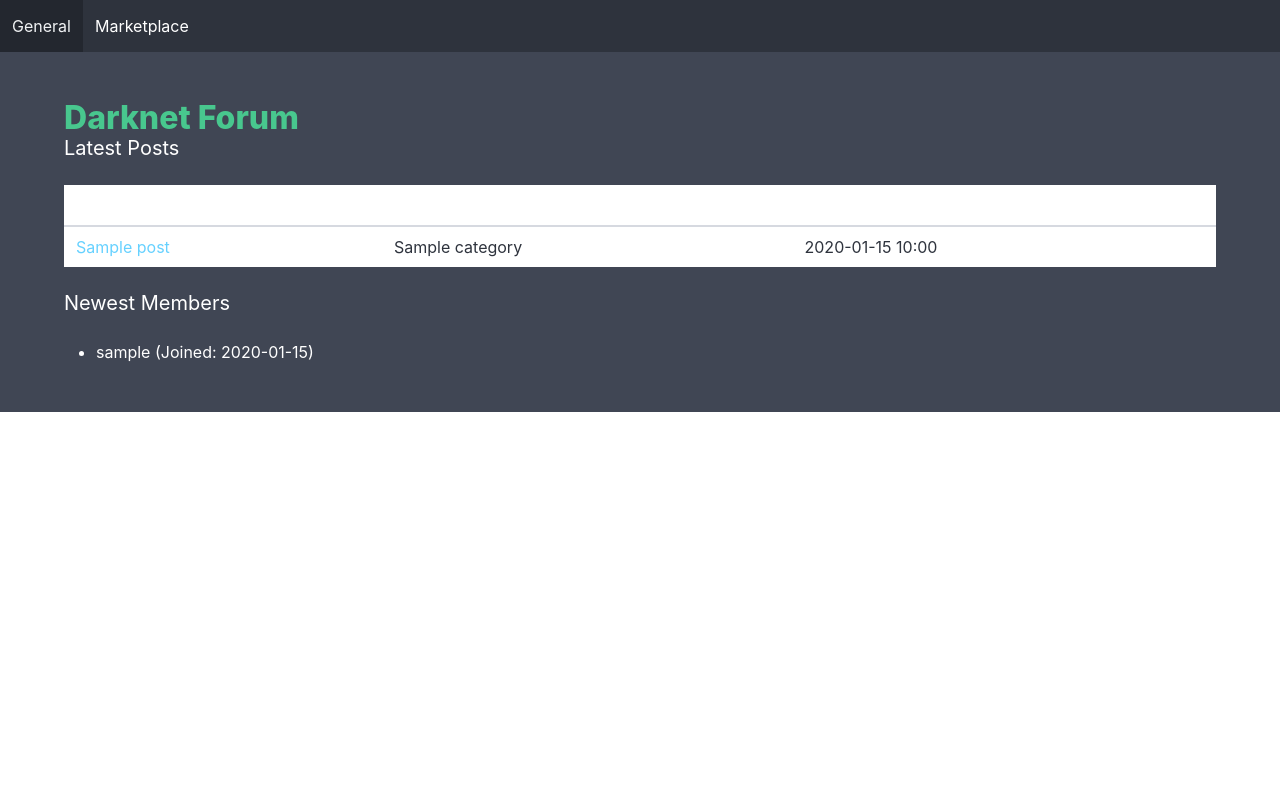
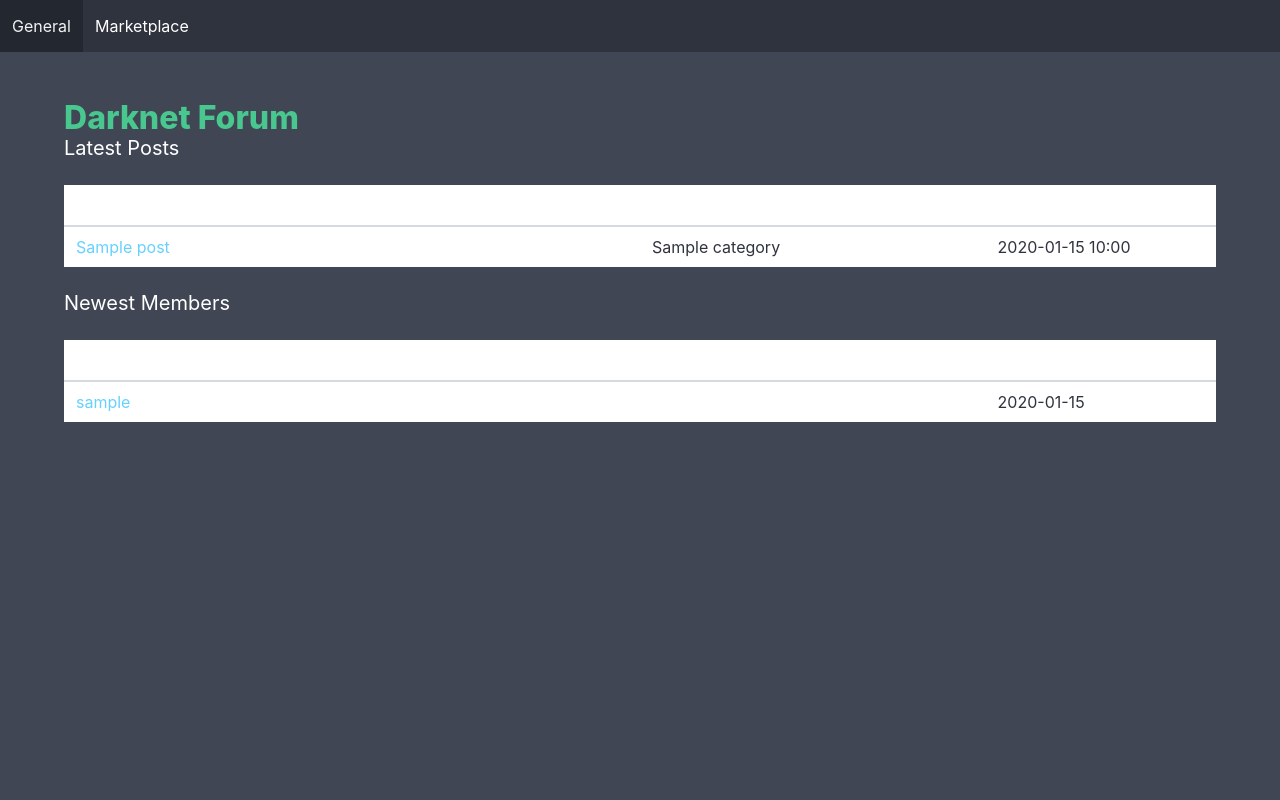
Before and after one commit to 0xHamy/tor_forum, a Flask app: page / in a window 1280 px wide. Run offline with Flask 3, Linux system fonts and the light colour scheme; tables that the repository leaves empty hold one stand-in row (values such as "Sample post").

Commit message:
modified styles

```diff
--- a/templates/base.html
+++ b/templates/base.html
@@ -3,6 +3,19 @@
 <head>
     <title>{% block title %}{% endblock %} - Darknet Forum</title>
     <link rel="stylesheet" href="{{ url_for('static', filename='styles/bulma.min.css') }}">
+    <style>
+        /* Ensure body and html cover full viewport with gray background */
+        html, body {
+            height: 100%;
+            margin: 0;
+            background-color: #363636;
+        }
+        /* Make section stretch to at least viewport height */
+        .section {
+            min-height: calc(100vh - 3.25rem);
+            background-color: #363636;
+        }
+    </style>
 </head>
 <body class="has-background-grey-dark has-text-white">
     <nav class="navbar is-dark" role="navigation" aria-label="main navigation">
--- a/templates/index.html
+++ b/templates/index.html
@@ -1,8 +1,33 @@
 {% extends 'base.html' %}
 {% block title %}General{% endblock %}
 {% block content %}
+    <style>
+        .table th:nth-child(1), .table td:nth-child(1) {
+            width: 50%; /* Title or Username column */
+            overflow: hidden;
+            text-overflow: ellipsis;
+            white-space: nowrap;
+        }
+        .table th:nth-child(2), .table td:nth-child(2) {
+            width: 30%; /* Category or empty column */
+            overflow: hidden;
+            text-overflow: ellipsis;
+            white-space: nowrap;
+        }
+        .table th:nth-child(3), .table td:nth-child(3) {
+            width: 20%; /* Date or Join Date column */
+            overflow: hidden;
+            text-overflow: ellipsis;
+            white-space: nowrap;
+        }
+        .table {
+            table-layout: fixed; /* Ensures fixed column widths */
+        }
+    </style>
+
     <h1 class="title has-text-success">Darknet Forum</h1>
     <h2 class="subtitle has-text-white">Latest Posts</h2>
+    <div class="table-container">
         <table class="table is-fullwidth is-striped is-dark has-text-white">
             <thead>
                 <tr>
@@ -21,12 +46,27 @@
                 {% endfor %}
             </tbody>
         </table>
+    </div>
+
     <h2 class="subtitle has-text-white">Newest Members</h2>
-    <div class="content has-text-white">
-        <ul>
+    <div class="table-container">
+        <table class="table is-fullwidth is-striped is-dark has-text-white">
+            <thead>
+                <tr>
+                    <th class="has-text-white">Username</th>
+                    <th class="has-text-white"></th> <!-- Empty column to match Latest Posts table -->
+                    <th class="has-text-white">Join Date</th>
+                </tr>
+            </thead>
+            <tbody>
                 {% for member in members %}
-            <li>{{ member.username }} (Joined: {{ member.join_date.strftime('%Y-%m-%d') }})</li>
+                <tr>
+                    <td><a class="has-text-info" href="{{ url_for('profile', user_id=member.id) }}" target="_blank">{{ member.username }}</a></td>
+                    <td></td> <!-- Empty cell to align with Latest Posts table -->
+                    <td>{{ member.join_date.strftime('%Y-%m-%d') }}</td>
+                </tr>
                 {% endfor %}
-        </ul>
+            </tbody>
+        </table>
     </div>
 {% endblock %}
```
Also changed, not shown: populate.py (+5 -5 lines), templates/marketplace.html (+30 -0 lines). Lines whose indentation alone changed are shown as unchanged.
